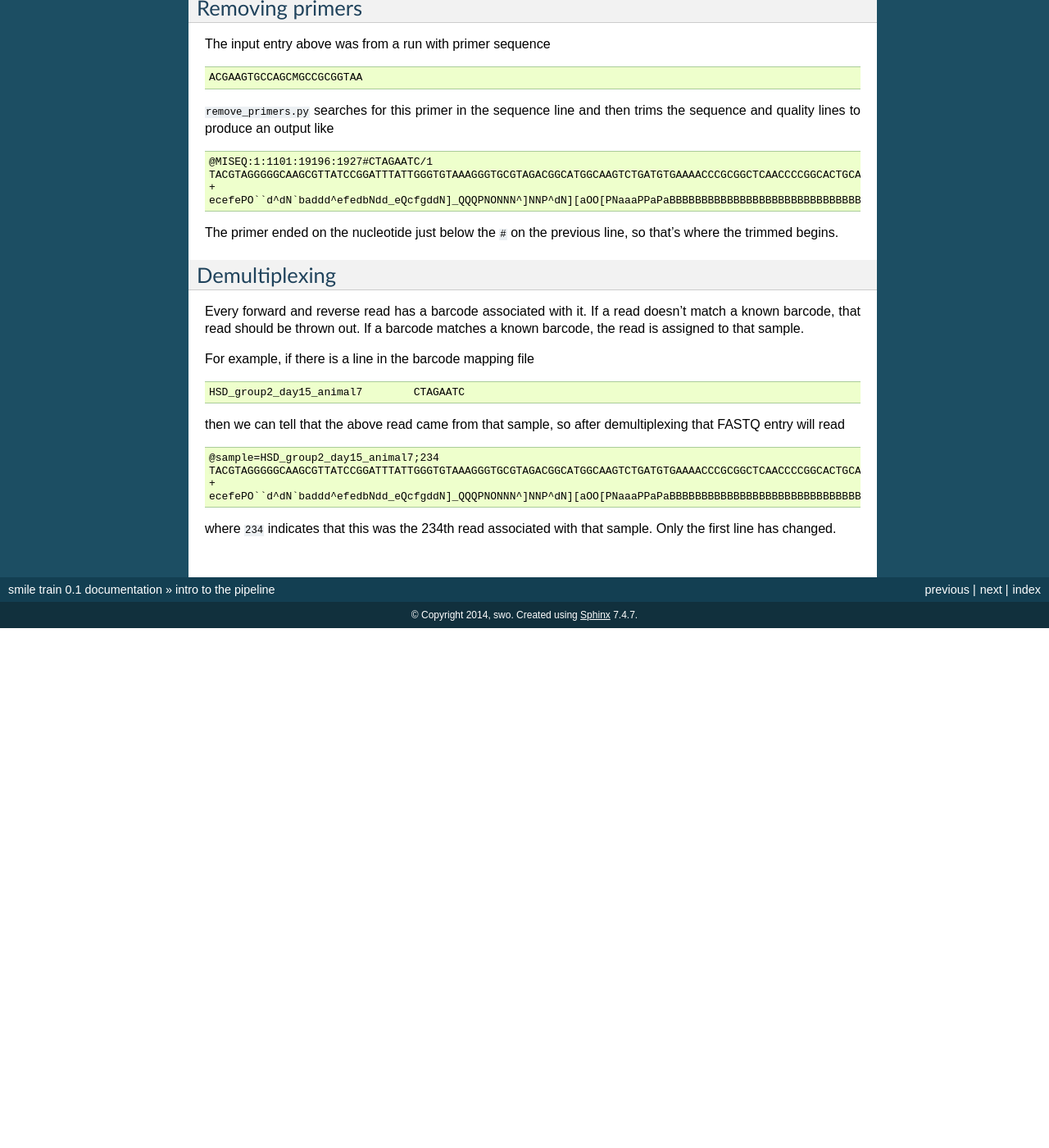
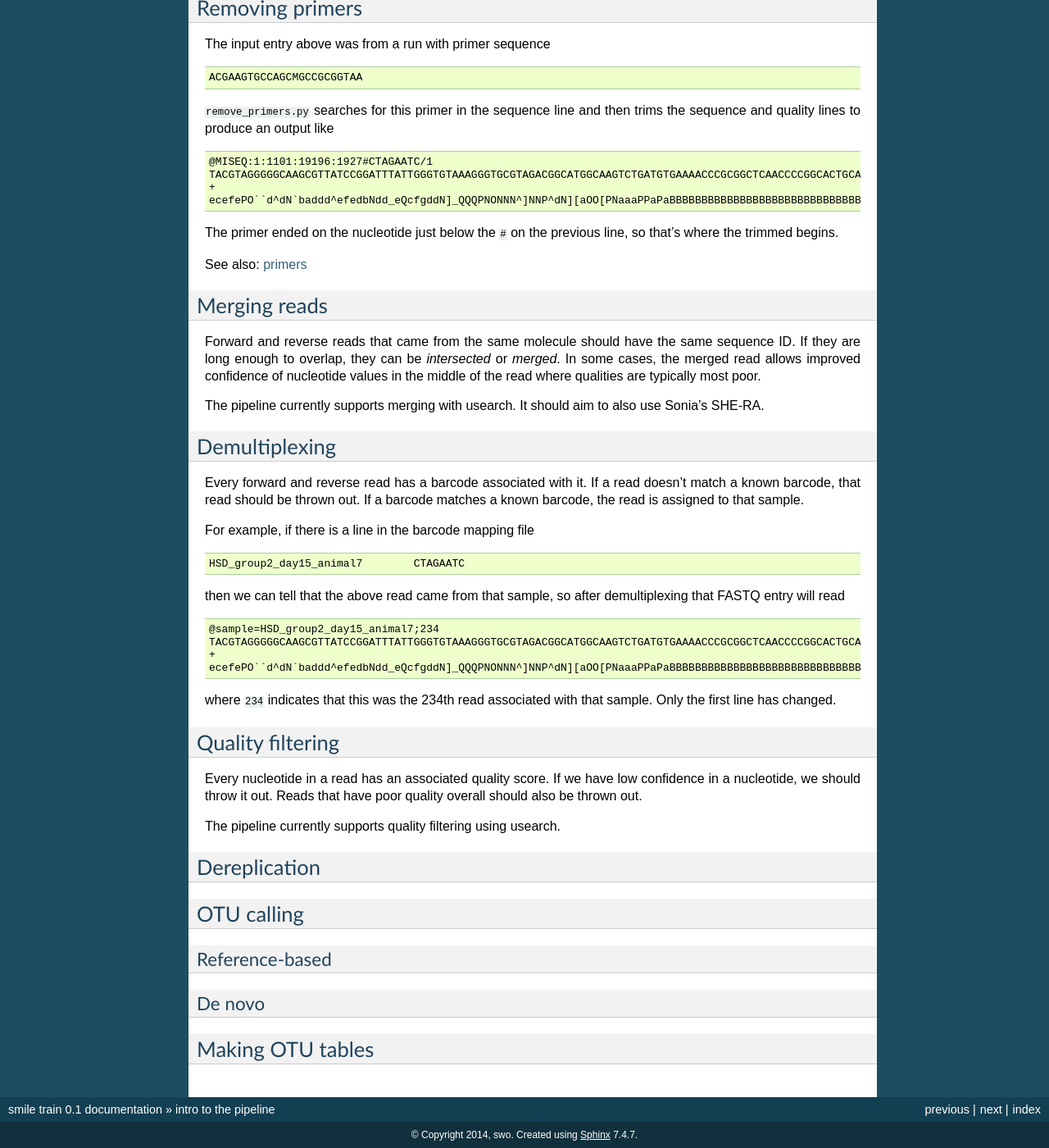
Before and after one commit to almlab/SmileTrain, a Sphinx documentation site: the page built from doc/intro.rst, in a window 1280 px wide and 1400 px high, scrolled down 783 px. Shown: the whole window at 82% size. Built offline with Sphinx 7.4.7, drawn with Linux system fonts in a browser that asks for light colours; formulas are drawn with MathJax 3; before the commit the page ends 1549 px from its top, so only the background shows below that; some of the changed text lies outside the part shown.

Commit message:
doc: more intro

```diff
--- a/doc/intro.rst
+++ b/doc/intro.rst
@@ -57,6 +57,14 @@ The input entry above was from a run with primer sequence
 
 The primer ended on the nucleotide just below the ``#`` on the previous line, so that's where the trimmed begins.
 
+See also: :doc:`primers`
+
+Merging reads
+-------------
+
+Forward and reverse reads that came from the same molecule should have the same sequence ID. If they are long enough to overlap, they can be *intersected* or *merged*. In some cases, the merged read allows improved confidence of nucleotide values in the middle of the read where qualities are typically most poor.
+
+The pipeline currently supports merging with usearch. It should aim to also use Sonia's SHE-RA.
 
 Demultiplexing
 --------------
@@ -79,3 +87,25 @@ then we can tell that the above read came from that sample, so after demultiplex
 	ecefePO``d^dN`baddd^efedbNdd_eQcfgddN]_QQQPNONNN^]NNP^dN][aOO[PNaaaPPaPaBBBBBBBBBBBBBBBBBBBBBBBBBBBBBBBBBBBBBBBBBBBBBBBBBBBBBBBBBBBBBBBBBBBBBBBBBBBBBBBBBBBBBBBBBBBBBBBBBBBBBBBBBBBBBBBBBBBBBBBBBBBBBBBBBBBBBBBBBBBBBBBBBBBBBBBBBB
 
 where ``234`` indicates that this was the 234th read associated with that sample. Only the first line has changed.
+
+Quality filtering
+-----------------
+
+Every nucleotide in a read has an associated quality score. If we have low confidence in a nucleotide, we should throw it out. Reads that have poor quality overall should also be thrown out.
+
+The pipeline currently supports quality filtering using usearch.
+
+Dereplication
+-------------
+
+OTU calling
+-----------
+
+Reference-based
+~~~~~~~~~~~~~~~
+
+De novo
+~~~~~~~
+
+Making OTU tables
+-----------------
```
